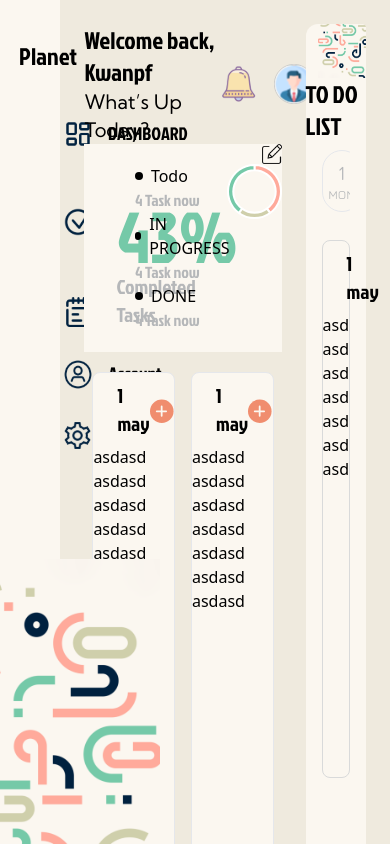
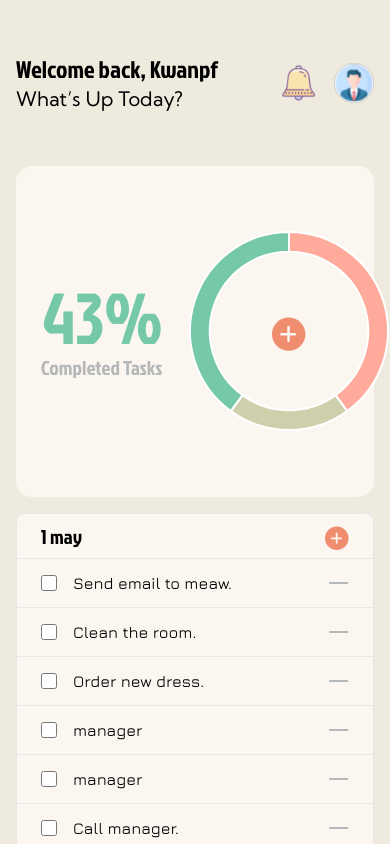
Before and after one commit to 63070051/Planet_web_application, a React (Vite) app in the folder planet/: page /Dashboard in a window 390 px wide. Shown: the top 844 px of the page. Built offline with nearby package versions, Linux system fonts and the light colour scheme.

Commit message:
responsive dashboard

```diff
--- a/planet/src/component/NavigationBar.jsx
+++ b/planet/src/component/NavigationBar.jsx
@@ -54,7 +54,7 @@ function LinkNav(props) {
 
 function NavigationBar() {
   return (
-    <div style={{ backgroundColor: "#FBF7F0" }} className="col-span-1">
+    <div style={{ backgroundColor: "#FBF7F0" }} className="col-span-1 hidden lg:block">
       <div
         className="space-x-4 p-10"
         style={{
--- a/planet/src/screen/Dashboard.jsx
+++ b/planet/src/screen/Dashboard.jsx
@@ -1,4 +1,4 @@
-import React from "react";
+import React, { useState } from "react";
 import Hamberger from "../component/Hamburger";
 import DonutChart from "../component/DonutChart";
 import "../fonts/Jockey_One/JockeyOne-Regular.ttf";
@@ -16,7 +16,50 @@ import H_bg from "../assets/hamburger_bg.png";
 
 function Dashboard(props) {
   const DAYS = ["MON", "TUE", "WED", "THU", "FRI", "SAT", "SUN"];
-
+  const DATACHECKBOX = [
+    "Send email to meaw.",
+    "Clean the room.",
+    "Order new dress.",
+    "manager",
+    "manager",
+    "Call manager.",
+    "Call manager.",
+    "Call manager.",
+    "Call manager.",
+    "Call manager.",
+    "Call manager.",
+    "Call manager.",
+    "Call manager.",
+    "Call manager.",
+    "Call manager.",
+    "Call manager.",
+    "Call manager.",
+    "Call manager.",
+    "Call manager.",
+    "Call manager.",
+    "Call manager.",
+    "Call manager.",
+    "Call manager.",
+    "Call manager.",
+    "Call manager.",
+    "Call manager.",
+    "Call manager.",
+    "Call manager.",
+    "Call manager.",
+    "Call manager.",
+    "Call manager.",
+    "Call manager.",
+    "Call manager.",
+    "Call manager.",
+    "Call manager.",
+    "Call manager.",
+    "Call manager.",
+    "Call manager.",
+    "Call manager.",
+    "Call manager.",
+    "Call manager.",
+    "Call manager.",
+  ];
   const DAY = [
     {
       daynum: "1",
@@ -136,18 +179,43 @@ function Dashboard(props) {
       </div>
     );
   }
+
+  function CheckBox(props) {
+    const [index, setIndex] = useState(props.index);
+    const [checked, setChecked] = useState(false);
+    return (
+      <div className="border-t flex justify-between items-center px-6 py-3">
+        <div
+          className="flex space-x-4 items-center"
+          onClick={() => {
+            setChecked(!checked);
+          }}
+        >
+          <input
+            type="checkbox"
+            checked={checked}
+            onChange={() => {}}
+            className="w-4 h-4 border-gray-300 rounded accent-[#FFAA9B]"
+          />
+          <p style={{ fontFamily: "jura" }}>{props.text}</p>
+        </div>
+        <img src={Minus} alt="" />
+      </div>
+    );
+  }
+
   return (
     <div className="select-none">
       {/* // Body Grid */}
       <div
-        className="grid grid-cols-5 gap-4 min-h-screen pr-6"
+        className="grid grid-cols-4 lg:grid-cols-5 min-h-screen"
         style={{ backgroundColor: "#EFEADE" }}
       >
         {/* // Navigation Bar */}
         <NavigationBar />
         {/* // Todo Body */}
-        <div className="col-span-3 px-2 pt-6">
-          <div className="flex justify-between items-center">
+        <div className="col-span-4 px-4 h-full">
+          <div className="flex justify-between items-center h-[15%]">
             <div>
               <p className="text-2xl" style={{ fontFamily: "jockey" }}>
                 Welcome back, Kwanpf
@@ -166,13 +234,13 @@ function Dashboard(props) {
           </div>
           {/* graph */}
           <div
-            className="grid grid-cols-3 gap-4 "
+            className="grid grid-cols-2 sm:grid-cols-3 gap-4 h-[30%] rounded-2xl relative"
             style={{ backgroundColor: "#FBF7F0" }}
           >
-            <div className="mt-6 rounded-2xl pt-8 px-8 pb-6 cols-span-1">
+            <div className="rounded-2xl cols-span-1 flex items-center justify-center">
               <div className="text-center">
                 <p
-                  className="text-7xl mt-13"
+                  className="text-7xl"
                   style={{ color: "#75C9A8", fontFamily: "jockey" }}
                 >
                   43%
@@ -185,146 +253,103 @@ function Dashboard(props) {
                 </p>
               </div>
             </div>
-            <div>
-              {/* middle */}
-              <div className="items-center flex justify-center h-full">
-               <div>
-               <div>
-                  <div className="space-x-2 flex items-center">
-                    <div className="w-2 h-2 rounded-full bg-black"></div>
-                    <p>Todo</p>
+            <div className="h-full sm:flex items-center justify-center hidden">
+              <div className="space-y-3">
+                <div>
+                  <div className="flex space-x-3 items-center">
+                    <div className="w-5 h-5 rounded-full bg-[#FFAA9B]"></div>
+                    <p
+                      className="text-2xl font-light"
+                      style={{ fontFamily: "jockey" }}
+                    >
+                      TO DO
+                    </p>
                   </div>
-                  <p style={{ color: "#B5B7B9", fontFamily: "jockey" }}>
-                    4 Task now
+                  <p
+                    style={{ fontFamily: "jura" }}
+                    className="ml-8 text-sm text-gray-400"
+                  >
+                    4 tasks now
                   </p>
                 </div>
                 <div>
-                  <div className="space-x-2 flex items-center">
-                    <div className="w-2 h-2 rounded-full bg-black"></div>
-                    <p>IN PROGRESS</p>
+                  <div className="flex space-x-3 items-center">
+                    <div className="w-5 h-5 rounded-full bg-[#CFCFAB]"></div>
+                    <p
+                      className="text-2xl font-light"
+                      style={{ fontFamily: "jockey" }}
+                    >
+                      IN PROGRESS
+                    </p>
                   </div>
-                  <p style={{ color: "#B5B7B9", fontFamily: "jockey" }}>
-                    4 Task now
+                  <p
+                    style={{ fontFamily: "jura" }}
+                    className="text-sm text-gray-400 ml-8"
+                  >
+                    1 tasks now
                   </p>
                 </div>
                 <div>
-                  <div className="space-x-2 flex items-center">
-                    <div className="w-2 h-2 rounded-full bg-black"></div>
-                    <p>DONE</p>
+                  <div className="flex space-x-3 items-center">
+                    <div className="w-5 h-5 rounded-full bg-[#75C9A8]"></div>
+                    <p
+                      className="text-2xl font-light"
+                      style={{ fontFamily: "jockey" }}
+                    >
+                      DONE
+                    </p>
                   </div>
-                  <p style={{ color: "#B5B7B9", fontFamily: "jockey" }}>
-                    4 Task now
+                  <p
+                    style={{ fontFamily: "jura" }}
+                    className="ml-8 text-sm text-gray-400"
+                  >
+                    2 completed
                   </p>
                 </div>
-               </div>
-
               </div>
             </div>
-            <div>
-              <div className="flex justify-end">
-                <img className="w-5" src={Edit} alt="" />
-              </div>
-              <div>
+            <div className="flex items-center justify-center">
+              <div className="w-[200px] relative">
+                <img
+                  className="m-auto absolute top-0 right-0 bottom-0 left-0"
+                  src={Plus}
+                  alt=""
+                />
                 <DonutChart />
               </div>
             </div>
           </div>
-          <div className="flex justify-items-center ">
-            <div className="px-2 w-1/2 cols-span-1">
+          <div className="grid grid-cols-1 sm:grid-cols-2 gap-4 mt-4 h-[50%]">
+            <div className="col-span-1">
               <div
-                className="w-full mt-5 border rounded-lg "
+                className="w-full border rounded-lg h-full"
                 style={{ backgroundColor: "#FBF7F0" }}
               >
                 <div className="text-xl flex justify-between items-center px-6 py-2">
                   <p style={{ fontFamily: "jockey" }}>1 may</p>
                   <img className="w-6" src={Plus} alt="" />
                 </div>
-                <div className="overflow-y-auto h-[55vh]">
-                  <p>asdasd</p>
-                  <p>asdasd</p>
-                  <p>asdasd</p>
-                  <p>asdasd</p>
-                  <p>asdasd</p>
-                  <p>asdasd</p>
-                  <p>asdasd</p>
+                <div className="overflow-y-auto h-[360px]">
+                  {DATACHECKBOX.map((value, index) => {
+                    return <CheckBox text={value} key={index} index={index} />;
+                  })}
                 </div>
               </div>
             </div>
-            <div className="px-2 w-1/2 cols-span-1">
+            <div className="col-span-1">
               <div
-                className="w-full mt-5 border rounded-lg "
+                className="w-full border rounded-lg h-full relative"
                 style={{ backgroundColor: "#FBF7F0" }}
               >
                 <div className="text-xl flex justify-between items-center px-6 py-2">
                   <p style={{ fontFamily: "jockey" }}>1 may</p>
                   <img className="w-6" src={Plus} alt="" />
                 </div>
-                <div className="overflow-y-auto h-[55vh]">
-                  <p>asdasd</p>
-                  <p>asdasd</p>
-                  <p>asdasd</p>
-                  <p>asdasd</p>
-                  <p>asdasd</p>
-                  <p>asdasd</p>
-                  <p>asdasd</p>
+                <div className="overflow-y-scroll max-h-[360px]">
+                  {DATACHECKBOX.map((value, index) => {
+                    return <CheckBox text={value} key={index} index={index} />;
+                  })}
                 </div>
-              </div>
-            </div>
-          </div>
-        </div>
-        {/* //Task Status */}
-        <div
-          style={{ backgroundColor: "#FBF7F0" }}
-          className="rounded-xl mt-6 mb-6 col-span-1"
-        >
-          <div className="flex justify-end">
-            <img className="w-4/5" src={RightBackground} alt="" />
-          </div>
-          <div className="text">
-            <p className="text-2xl" style={{ fontFamily: "jockey" }}>
-              TO DO LIST
-            </p>
-            <div className="relative flex items-center px-4">
-              <div className="grid grid-flow-col auto-cols-max gap-2 overflow-x-scroll">
-                {DAY.map((value, index) => {
-                  return index + 1 == focus ? (
-                    <DayComponent
-                      day={value.daynum}
-                      days={DAYS[(parseInt(value.daynum) - 1) % 7]}
-                      color={"white"}
-                      bg={"#FFAA9B"}
-                      key={index}
-                    />
-                  ) : (
-                    <DayComponent
-                      day={value.daynum}
-                      days={DAYS[(parseInt(value.daynum) - 1) % 7]}
-                      color={"#B5B7B9"}
-                      bg={"FBF7F0"}
-                      key={index}
-                    />
-                  );
-                })}
-              </div>
-            </div>
-          </div>
-          <div className="px-4">
-            <div
-              className="w-full mt-5 border rounded-lg "
-              style={{ borderColor: "#D9DADA" }}
-            >
-              <div className="text-xl flex justify-between items-center px-6 py-2">
-                <p style={{ fontFamily: "jockey" }}>1 may</p>
-                <img className="w-6" src={Plus} alt="" />
-              </div>
-              <div className="overflow-y-auto h-[55vh]">
-                <p>asdasd</p>
-                <p>asdasd</p>
-                <p>asdasd</p>
-                <p>asdasd</p>
-                <p>asdasd</p>
-                <p>asdasd</p>
-                <p>asdasd</p>
               </div>
             </div>
           </div>
--- /dev/null
+++ b/planet/src/useDrag.ts
@@ -0,0 +1,46 @@
+import React from "react";
+
+export default function useDrag() {
+  const [clicked, setClicked] = React.useState(false);
+  const [dragging, setDragging] = React.useState(false);
+  const position = React.useRef(0);
+
+  const dragStart = React.useCallback((ev: React.MouseEvent) => {
+    position.current = ev.clientX;
+    setClicked(true);
+  }, []);
+
+  const dragStop = React.useCallback(
+    () =>
+      // NOTE: need some delay so item under cursor won't be clicked
+      window.requestAnimationFrame(() => {
+        setDragging(false);
+        setClicked(false);
+      }),
+    []
+  );
+
+  const dragMove = (ev: React.MouseEvent, cb: (posDif: number) => void) => {
+    const newDiff = position.current - ev.clientX;
+
+    const movedEnough = Math.abs(newDiff) > 5;
+
+    if (clicked && movedEnough) {
+      setDragging(true);
+    }
+
+    if (dragging && movedEnough) {
+      position.current = ev.clientX;
+      cb(newDiff);
+    }
+  };
+
+  return {
+    dragStart,
+    dragStop,
+    dragMove,
+    dragging,
+    position,
+    setDragging
+  };
+}
```
